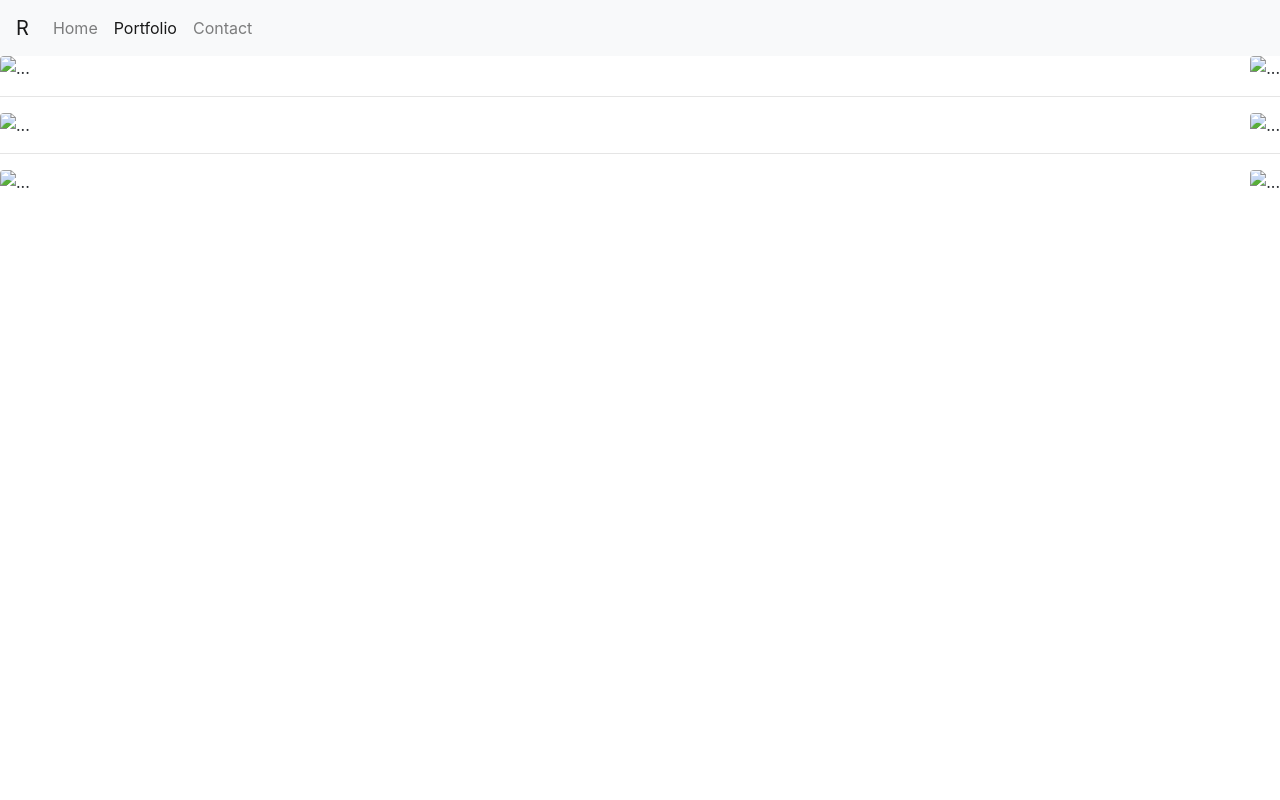
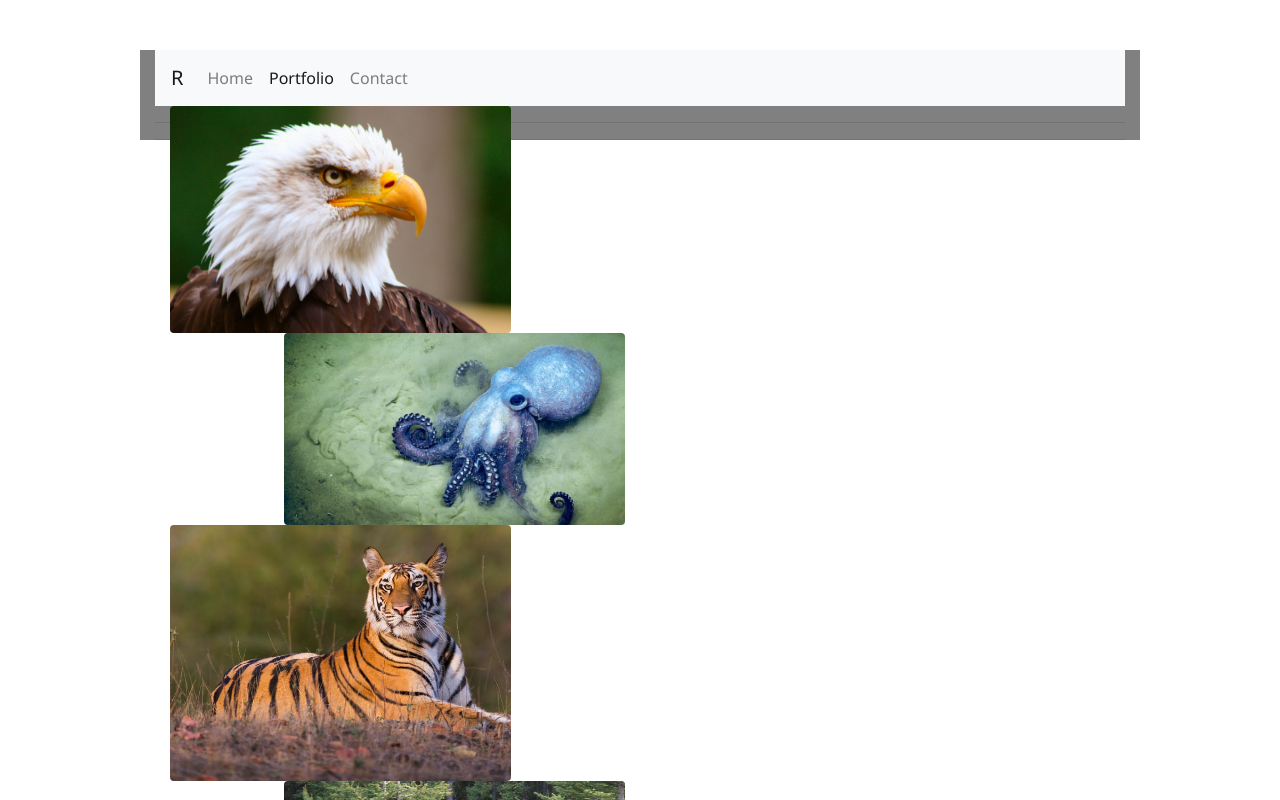
Before and after one commit to ronpitts90/ronpitt90.github.io, a plain HTML site: page portfolio.html in a window 1280 px wide. Shown: the top 800 px of the page. Drawn offline with nearby package versions, Linux system fonts and the light colour scheme; files whose address does not match are found by name.

Commit message:
adding more with pics

```diff
--- a/portfolio.html
+++ b/portfolio.html
@@ -5,9 +5,10 @@
     <meta name="viewport" content="width=device-width, initial-scale=1.0">
     <title>Document</title>
     <link rel="stylesheet" href="https://stackpath.bootstrapcdn.com/bootstrap/4.5.0/css/bootstrap.min.css" integrity="sha384-9aIt2nRpC12Uk9gS9baDl411NQApFmC26EwAOH8WgZl5MYYxFfc+NcPb1dKGj7Sk" crossorigin="anonymous">
+    <link rel="stylesheet"  type=text/css href="style.css">
 </head>
 <body>
-    <container>
+    <div class="container">
         <nav class="navbar navbar-expand-lg navbar-light bg-light">
             <a class="navbar-brand" href="#">R</a>
             <button class="navbar-toggler" type="button" data-toggle="collapse" data-target="#navbarNav" aria-controls="navbarNav" aria-expanded="false" aria-label="Toggle navigation">
@@ -29,41 +30,41 @@
           </nav>
 
           <!--First row-->
-          <div class="row">
+          <div class="rows">
                 <div class= "col-md-6">
-                    <img src="..." class="rounded float-left" alt="...">
+                    <img src="/Users/ronaldpitts/Desktop/bootcamp_files/my-hw-folder/ronpitt90.github.io/images2/eagle.jpg" class="rounded float-left" alt="Image of an Eagle">
                 </div>
 
                 <div class= "col-md-6">
-                    <img src="..." class="rounded float-right" alt="...">
+                    <img src="/Users/ronaldpitts/Desktop/bootcamp_files/my-hw-folder/ronpitt90.github.io/images2/octo.jpg" class="rounded float-right" alt="Image of an Octo">
                 </div>
           </div>
 
           <hr>
           <!--second row-->
-        <div class="row">
+        <div class="rows">
             <div class= "col-md-6">
-                <img src="..." class="rounded float-left" alt="...">
+                <img src="/Users/ronaldpitts/Desktop/bootcamp_files/my-hw-folder/ronpitt90.github.io/images2/tiger.jpg" class="rounded float-left" alt="Image of a Tiger">
             </div>
 
             <div class= "col-md-6">
-                <img src="..." class="rounded float-right" alt="...">
+                <img src="/Users/ronaldpitts/Desktop/bootcamp_files/my-hw-folder/ronpitt90.github.io/images2/bear.jpg" class="rounded float-right" alt="Image of a Bear">
             </div>
         </div>
 
         <hr>
       <!--third row-->
-        <div class="row">
+        <div class="rows">
             <div class= "col-md-6">
-                <img src="..." class="rounded float-left" alt="...">
+                <img src="/Users/ronaldpitts/Desktop/bootcamp_files/my-hw-folder/ronpitt90.github.io/images2/wolf-scaled.jpg" class="rounded float-left" alt="Image of a Wolf">
             </div>
 
             <div class= "col-md-6">
-                <img src="..." class="rounded float-right" alt="...">
+                <img src="/Users/ronaldpitts/Desktop/bootcamp_files/my-hw-folder/ronpitt90.github.io/images2/shark.jpg" class="rounded float-right" alt="Image of a Shark">
             </div>
         </div>
 
-    </container>
+    </div>
 
 </body>
 </html>
--- /dev/null
+++ b/style.css
@@ -0,0 +1,24 @@
+
+
+
+body {
+    font-size: medium;
+    font-family: 'Segoe UI', Tahoma, Geneva, Verdana, sans-serif;
+
+}
+
+.container {
+    width: 1000px;
+    margin: 50px auto;
+    background-color: grey;
+}
+
+.rows {
+
+
+}
+
+.col-md-6 img {
+    height: 75%;
+    width: 75%;
+}
```
Also changed, not shown: contact.html (+7 -3 lines), index.html (+3 -7 lines), images2/bear.jpg (added), images2/eagle.jpg (added), images2/octo.jpg (added), images2/shark.jpg (added), images2/tiger.jpg (added), images2/wolf-scaled.jpg (added).
